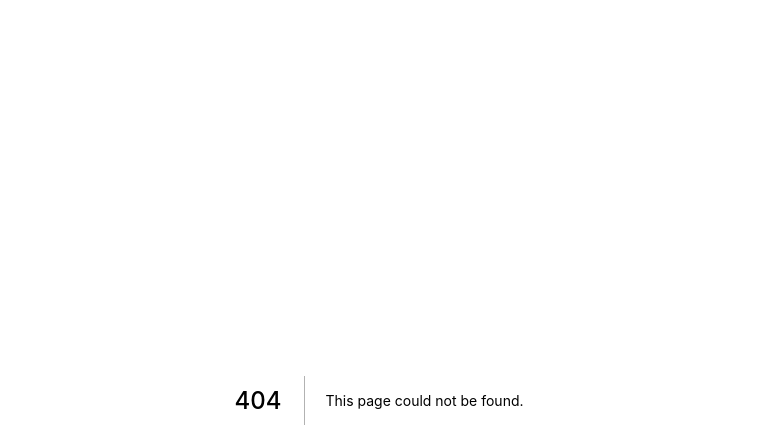
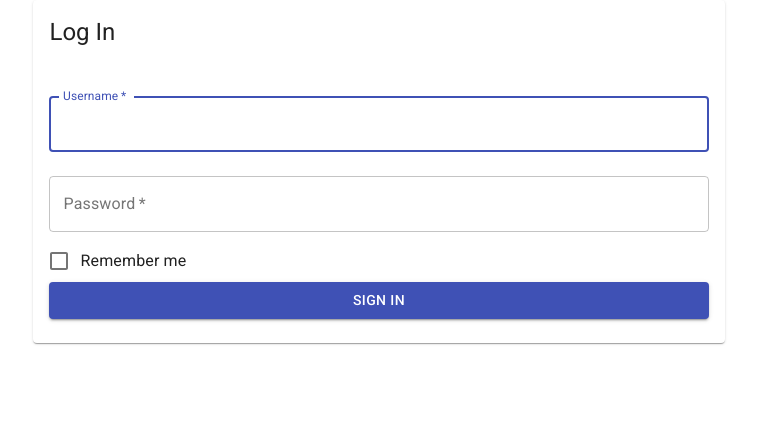
Before and after one commit to annguyentruong99/nextjs-news-app, a Next.js app: page /login in a window 1280 px wide. Before the commit this address had no page. Shown: the top 448 px of the page, without its empty margins (261-1018 px from the left). Built offline with nearby package versions, Linux system fonts and the light colour scheme.

Commit message:
Integrated authorization
Integrated authorization

```diff
--- a/package.json
+++ b/package.json
@@ -8,6 +8,10 @@
     "start": "next start"
   },
   "dependencies": {
+    "@material-ui/core": "^4.11.3",
+    "@material-ui/icons": "^4.11.2",
+    "@material-ui/styles": "^4.11.3",
+    "@types/material-ui": "^0.21.8",
     "next": "10.1.3",
     "react": "17.0.2",
     "react-dom": "17.0.2"
--- a/pages/eom.tsx
+++ b/pages/eom.tsx
@@ -1,14 +1,14 @@
 import React from 'react';
 import styles from '../styles/EOM.module.scss';
-import Toolbar from '../components/toolbar';
+import NavBar from '../components/NavBar';
 import { GetServerSideProps, InferGetServerSidePropsType } from 'next';
 
-const EOM = ({
+const EOM: React.FC = ({
     employee,
 }: InferGetServerSidePropsType<typeof getServerSideProps>) => {
     return (
         <div className='page-container'>
-            <Toolbar />
+            <NavBar />
             <div className={styles.main}>
                 <h1>Employee of the month</h1>
 
--- a/pages/feed/[slug].tsx
+++ b/pages/feed/[slug].tsx
@@ -2,7 +2,7 @@ import React from 'react';
 import { useRouter, NextRouter } from 'next/router';
 import { GetServerSideProps, InferGetServerSidePropsType } from 'next';
 
-import Toolbar from '../../components/toolbar';
+import NavBar from '../../components/NavBar';
 import styles from '../../styles/Feed.module.scss';
 
 const Feed: React.FC = ({
@@ -13,7 +13,7 @@ const Feed: React.FC = ({
 
     return (
         <div className='page-container'>
-            <Toolbar />
+            <NavBar />
             <div className={styles.main}>
                 {articles.map((article: any, i: number) => (
                     <div key={i} className={styles.post}>
--- a/pages/index.tsx
+++ b/pages/index.tsx
@@ -1,11 +1,11 @@
 import React from 'react';
-import Toolbar from '../components/toolbar';
+import NavBar from '../components/NavBar';
 import styles from '../styles/Home.module.scss';
 
 const Home: React.FC = () => {
     return (
         <div className='page-container'>
-            <Toolbar />
+            <NavBar />
             <div className={styles.main}>
                 <h1>Next.js News App</h1>
                 <h3>Your one stop shop for the lastest news articles</h3>
--- /dev/null
+++ b/pages/login.tsx
@@ -0,0 +1,111 @@
+import React, { useState } from 'react';
+import { useRouter } from 'next/router';
+
+import {
+    Grid,
+    Card,
+    CardHeader,
+    CardContent,
+    TextField,
+    FormControlLabel,
+    Checkbox,
+    Button,
+} from '@material-ui/core';
+
+interface States {
+    signedIn: Boolean;
+    username: String;
+    password: String;
+}
+
+const Login: React.FC = () => {
+    const router = useRouter();
+
+    const [state, setState] = useState<States>({
+        signedIn: false,
+        username: '',
+        password: '',
+    });
+
+    const handleChange = (event: React.ChangeEvent<HTMLInputElement>) => {
+        const { id, value } = event.target;
+        setState((prevState) => ({
+            ...prevState,
+            [id]: value,
+        }));
+    };
+
+    const handleSubmit = async (event: React.FormEvent<HTMLFormElement>) => {
+        event.preventDefault();
+        if (
+            state.username === 'an.nguyentruong99' &&
+            state.password === '123456'
+        ) {
+            await setState((prevState) => ({
+                ...prevState,
+                signedIn: true,
+            }));
+            router.push('/');
+        }
+    };
+
+    return (
+        <Grid container direction='column' justify='center' alignItems='center'>
+            <Grid item>
+                <Card>
+                    <CardHeader title='Log In' />
+
+                    <CardContent>
+                        <form noValidate onSubmit={handleSubmit}>
+                            <TextField
+                                variant='outlined'
+                                margin='normal'
+                                required
+                                fullWidth
+                                id='username'
+                                label='Username'
+                                name='Username'
+                                autoFocus
+                                value={state.username}
+                                onChange={handleChange}
+                            />
+
+                            <TextField
+                                variant='outlined'
+                                margin='normal'
+                                required
+                                fullWidth
+                                name='password'
+                                label='Password'
+                                type='password'
+                                id='password'
+                                value={state.password}
+                                onChange={handleChange}
+                            />
+                            <FormControlLabel
+                                control={
+                                    <Checkbox
+                                        value='remember'
+                                        color='primary'
+                                    />
+                                }
+                                label='Remember me'
+                            />
+
+                            <Button
+                                type='submit'
+                                fullWidth
+                                variant='contained'
+                                color='primary'
+                            >
+                                Sign In
+                            </Button>
+                        </form>
+                    </CardContent>
+                </Card>
+            </Grid>
+        </Grid>
+    );
+};
+
+export default Login;
--- a/styles/globals.scss
+++ b/styles/globals.scss
@@ -1,9 +1,11 @@
+@import url('https://fonts.googleapis.com/css?family=Roboto:300,400,500,700&display=swap');
+@import url('https://fonts.googleapis.com/icon?family=Material+Icons');
+
 html,
 body {
     padding: 0;
     margin: 0;
-    font-family: -apple-system, BlinkMacSystemFont, Segoe UI, Roboto, Oxygen,
-        Ubuntu, Cantarell, Fira Sans, Droid Sans, Helvetica Neue, sans-serif;
+    font-family: 'Roboto', sans-serif;
 }
 
 a {
```
Also changed, not shown: components/NavBar.tsx (added, +16 -0 lines), components/toolbar.js (deleted, +0 -17 lines), components/Theme.ts (added), styles/Login.module.scss (added), styles/Navbar.module.scss (renamed from styles/Toolbar.module.scss), 1 other file (tests, documents, lock files or other folders).
